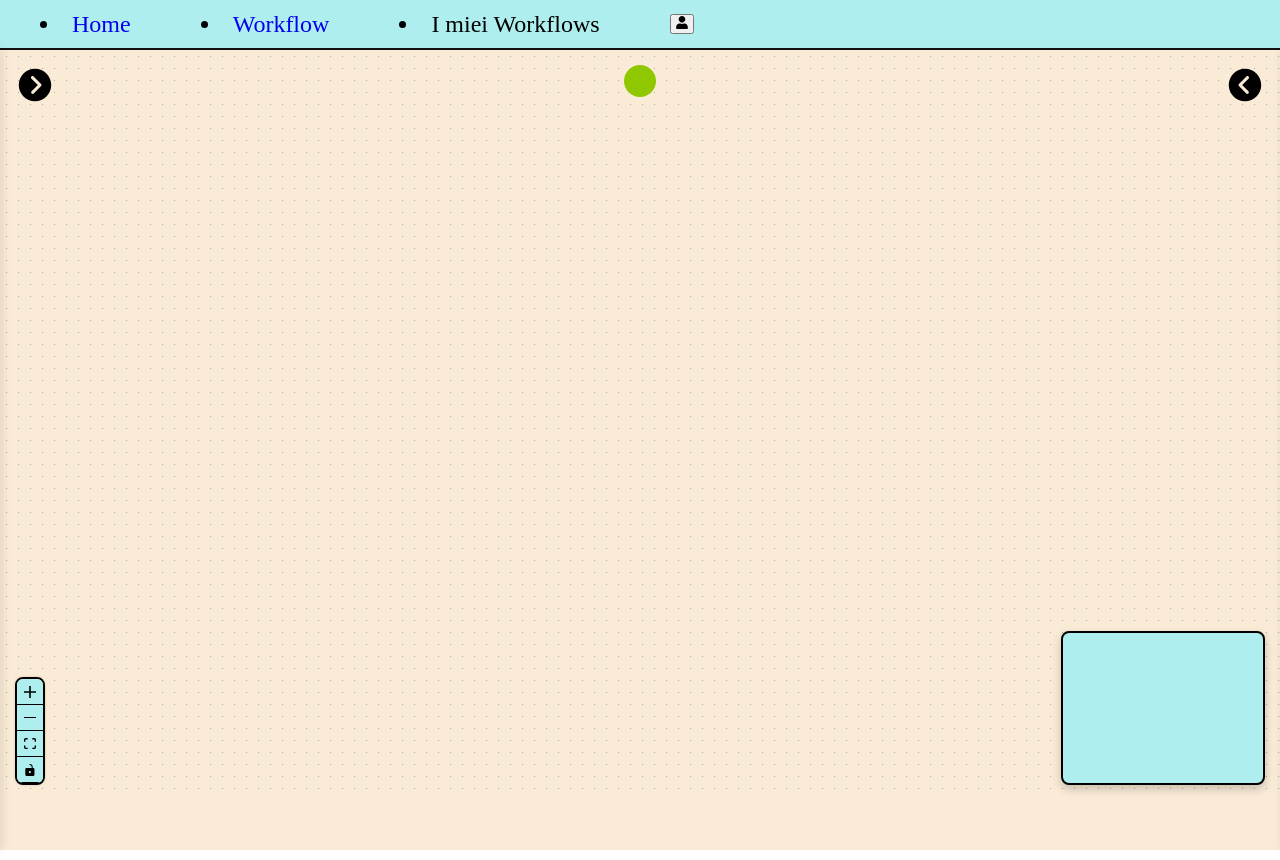
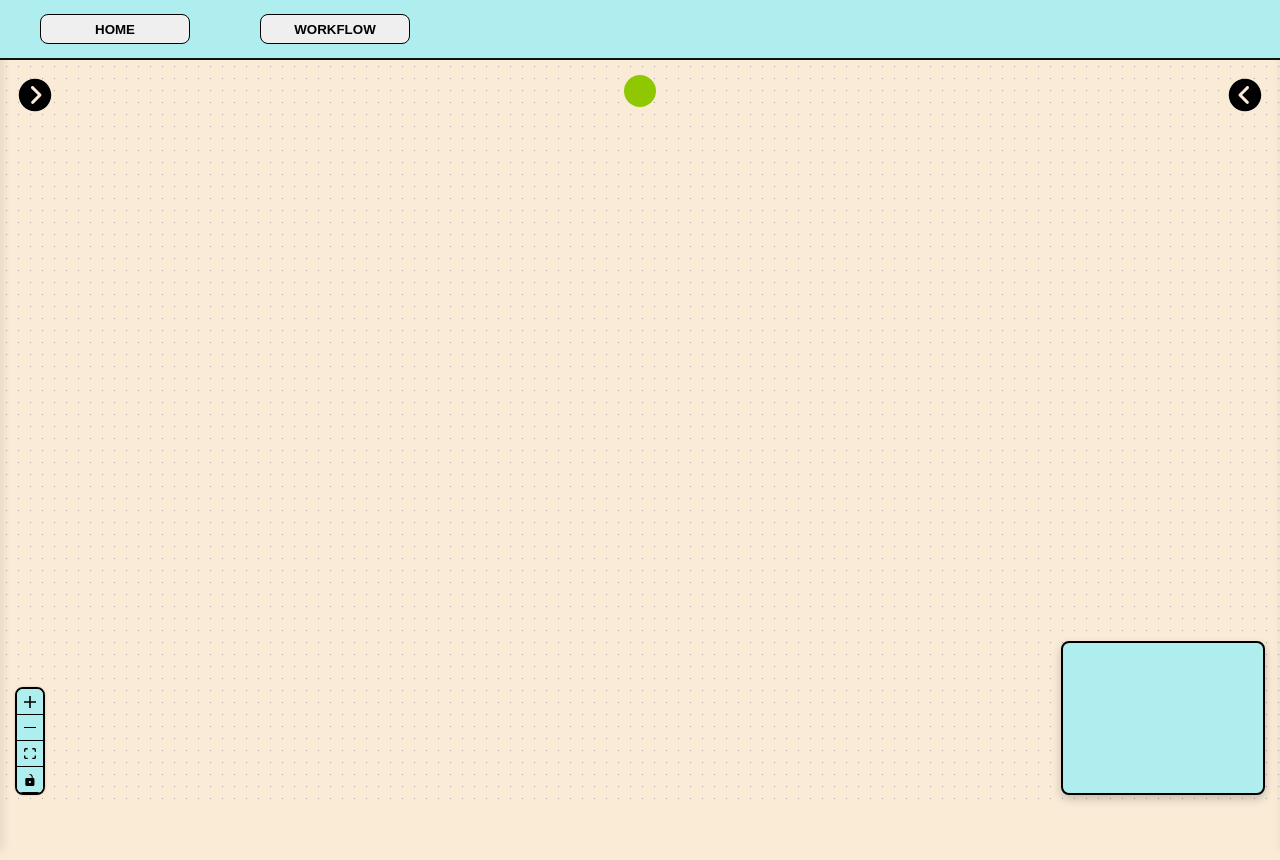
Before and after one commit to Edoardo-Tarulli/Workflow, a React (Vite) app: page /Workflow in a window 1280 px wide. Shown: the top 860 px of the page. Built offline with nearby package versions, Linux system fonts and the light colour scheme.

Commit message:
ultime modifiche al css per lo stile della pagina home e miglioramento stile navbar

```diff
--- a/src/components/Navbar.jsx
+++ b/src/components/Navbar.jsx
@@ -1,24 +1,18 @@
 import { Link } from 'react-router-dom'; // Import del componente Link fornito da react router dom
 import { FaUser } from 'react-icons/fa'; // Import dell'icona "persona" per l'area riservata
+import { useNavigate } from 'react-router-dom';
 import '../css/Navbar.css'; // Import del css della Navbar
 
 const Navbar = () => {
+
+    const navigatore = useNavigate()
 
     return (
 
         <div className='StileNavbar'> {/* Contenitore principale della navbar */}
             <nav className='StileElementiNav'> {/* Contenitore degli elementi della navbar e del loro stile*/}
-                <li title = "Torna alla schermata iniziale">
-                    <Link to = {'/'} style = {{textDecoration: 'none'}}> Home </Link>
-                </li>
-                <li title = "Vai al Workflow">
-                    <Link to = {'/Workflow'} style = {{textDecoration: 'none'}}> Workflow </Link>
-                </li>
-                <li title = "Visualizza i tuoi Workflow"> I miei Workflows </li>
-
-                <button title = "Vai alla tua area riservata">
-                    <FaUser style = {{width: '20px'}}></FaUser>
-                </button>
+                <button onClick={() => navigatore('/')} title='Vai alla schermata Home' className='StileBottoneNav'><b>HOME</b></button>
+                <button onClick={() => navigatore('/Workflow')} title='Vai alla pagina Workflow' className='StileBottoneNav'><b>WORKFLOW</b></button>
             </nav>
         </div>
     )
--- a/src/css/Navbar.css
+++ b/src/css/Navbar.css
@@ -1,6 +1,6 @@
 .StileNavbar {
     width: 100%;
-    height: 50px;
+    height: 60px;
     z-index: 100;
     position: fixed;
     left: 0;
@@ -13,19 +13,25 @@
     padding-left: 40px;
     display: flex;
     gap: 70px;
-    font-size: x-large;
     justify-content: left;
     align-items: center;
     height: 100%;
-    transition: color 0.3s ease;
+    font-family:'Courier New', Courier, monospace;
 }
 
 .StileElementiNav :hover {
     cursor: pointer;
-    color: #FAEBD7;
+    background-color:#FAEBD7;
 }
 
 .StileElementiNav :visited {
     text-decoration: none;
     color: inherit;
 }
+
+.StileBottoneNav {
+    width: 150px;
+    height: 30px;
+    border: 1px solid;
+    border-radius: 8px;
+}
--- a/src/css/Workflow.css
+++ b/src/css/Workflow.css
@@ -7,7 +7,7 @@ Worflow.html, body {
 /* Css per lo stile della pagina workflow intera, che si trova sotto la navbar */
 .StileDivWorkflow {
 background-color:#FAEBD7;
-margin-top: 50px;
+margin-top: 60px;
 width: 100vw;
 height: 100vh;
 padding-bottom: 50px;
@@ -73,7 +73,7 @@ backdrop-filter: blur(5px);
 border-right: 2px solid #121212;
 box-shadow: 2px 0 10px rgba(0,0,0,0.1);
 background: #AFEEEE;
-z-index: 1000;
+z-index: 5;
 padding: 20px;
 transition: left 0.3s ease;
 }
```
